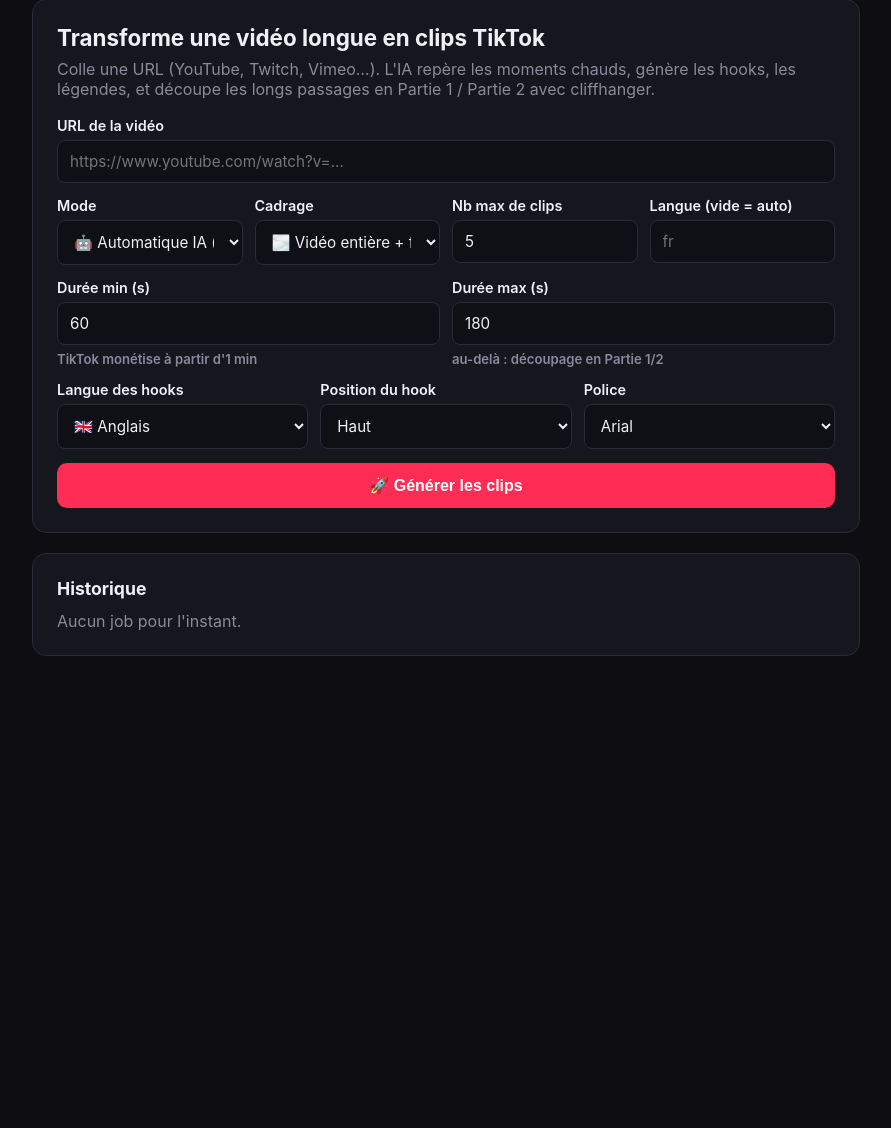
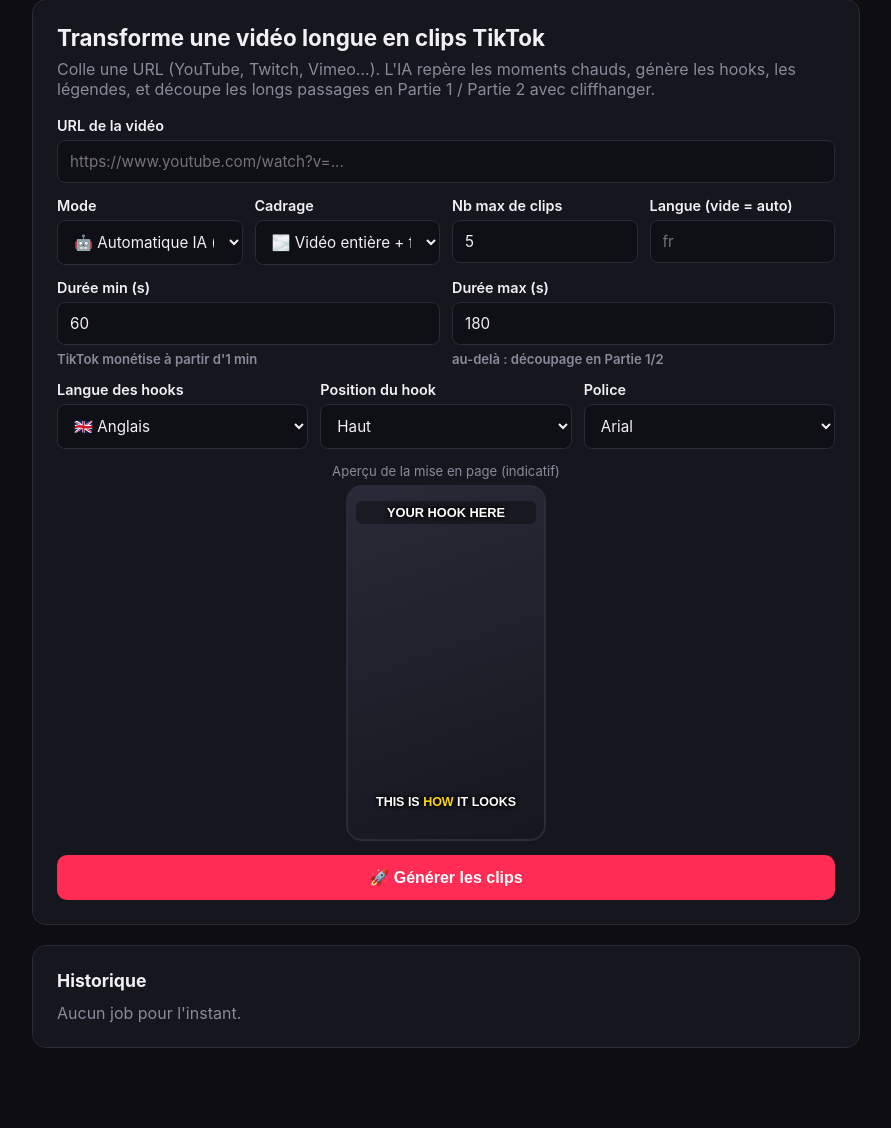
Before and after one commit to Kazza2115/TIKTOKMONEYPRINTER, a Flask app: page / in a window 1280 px wide. Shown: the part 438-1566 px from the top of the page, without its empty margins (194-1085 px from the left). Before the commit the page ends 1094 px from the top, so only its background shows below. Run offline with Flask 3, Linux system fonts and the light colour scheme.

Commit message:
Bouton rafraîchir la recherche + aperçu de mise en page 9:16
- Recherche : bouton « 🔄 Rafraîchir » qui relance la recherche et
  affiche de nouvelles vidéos (grâce à l'échantillonnage aléatoire)
- Aperçu live : cadre 9:16 dans le formulaire montrant la position du
  hook et des sous-titres, réagit en direct au choix de police, position
  et langue — pour visualiser la structure avant de générer

Co-Authored-By: Claude Fable 5 <noreply@anthropic.com>
Claude-Session: https://claude.ai/code/session_01QGqoBo1Wkts7Hjoa4KXw3z

```diff
--- a/app/static/app.js
+++ b/app/static/app.js
@@ -1,11 +1,10 @@
 // --- Recherche de vidéos virales ---
 const searchBtn = document.getElementById("search-btn");
 if (searchBtn) {
-  searchBtn.addEventListener("click", async () => {
+  async function runSearch(isRefresh) {
     const msg = document.getElementById("search-msg");
     const box = document.getElementById("search-results");
     msg.classList.add("hidden");
-    box.innerHTML = "";
     const query = document.getElementById("search-query").value.trim();
     if (!query) {
       msg.textContent = "Entre un thème de recherche.";
@@ -14,6 +13,7 @@ if (searchBtn) {
     }
     searchBtn.disabled = true;
     searchBtn.textContent = "⏳ Recherche...";
+    if (!isRefresh) box.innerHTML = "";
     try {
       const res = await fetch("/api/search", {
         method: "POST",
@@ -37,7 +37,9 @@ if (searchBtn) {
       searchBtn.disabled = false;
       searchBtn.textContent = "🔎 Rechercher";
     }
-  });
+  }
+  searchBtn.addEventListener("click", () => runSearch(false));
+  window.__refreshSearch = () => runSearch(true);
 }
 
 function fmtViews(n) {
@@ -56,7 +58,13 @@ function esc(s) {
 }
 
 function renderSearchResults(results, box) {
-  box.innerHTML = '<div class="search-grid"></div>';
+  box.innerHTML =
+    '<div class="search-head"><span class="muted small">' +
+    results.length +
+    ' vidéos</span><button type="button" class="secondary" id="refresh-btn">🔄 Rafraîchir</button></div>' +
+    '<div class="search-grid"></div>';
+  const rb = box.querySelector("#refresh-btn");
+  if (rb) rb.addEventListener("click", () => window.__refreshSearch && window.__refreshSearch());
   const grid = box.querySelector(".search-grid");
   results.forEach((v, i) => {
     const card = document.createElement("div");
@@ -77,6 +85,25 @@ function renderSearchResults(results, box) {
     });
     grid.appendChild(card);
   });
+}
+
+// --- Aperçu de la mise en page (hook / sous-titres) ---
+const preview = document.getElementById("preview");
+if (preview) {
+  const pvHook = document.getElementById("pv-hook");
+  function updatePreview() {
+    const font = document.querySelector('[name="font"]').value;
+    const pos = document.querySelector('[name="hook_position"]').value;
+    const lang = document.querySelector('[name="hook_lang"]').value;
+    preview.style.fontFamily = font + ", sans-serif";
+    pvHook.textContent = lang === "fr" ? "TON HOOK ICI" : "YOUR HOOK HERE";
+    pvHook.className = "pv-hook pv-" + pos;
+  }
+  ["font", "hook_position", "hook_lang"].forEach((n) => {
+    const el = document.querySelector('[name="' + n + '"]');
+    if (el) el.addEventListener("change", updatePreview);
+  });
+  updatePreview();
 }
 
 // --- Formulaire de création de job (page d'accueil) ---
--- a/app/static/style.css
+++ b/app/static/style.css
@@ -181,3 +181,42 @@ code { background: #0f0f16; padding: 2px 5px; border-radius: 4px; }
 .viral-badge { align-self: flex-start; background: var(--accent2); color: #000; font-weight: 800; font-size: 0.75rem; padding: 3px 9px; border-radius: 999px; }
 .use-btn { background: var(--border); font-size: 0.85rem; padding: 9px; }
 .use-btn:hover { background: var(--accent); }
+.search-head { display: flex; align-items: center; justify-content: space-between; margin-top: 14px; }
+.search-head .secondary { width: auto; padding: 8px 14px; }
+
+/* aperçu de mise en page 9:16 */
+.preview-wrap { display: flex; flex-direction: column; align-items: center; gap: 6px; }
+.preview-phone {
+  position: relative;
+  width: 200px;
+  aspect-ratio: 9/16;
+  background: linear-gradient(160deg, #2a2a38, #16161f);
+  border: 2px solid var(--border);
+  border-radius: 16px;
+  overflow: hidden;
+}
+.pv-hook {
+  position: absolute;
+  left: 8px; right: 8px;
+  text-align: center;
+  color: #fff;
+  font-weight: 800;
+  font-size: 0.8rem;
+  text-shadow: 0 0 4px #000, 0 0 4px #000;
+  background: rgba(0,0,0,0.35);
+  padding: 4px;
+  border-radius: 6px;
+}
+.pv-top { top: 14px; }
+.pv-middle { top: 50%; transform: translateY(-50%); }
+.pv-bottom { bottom: 90px; }
+.pv-sub {
+  position: absolute;
+  bottom: 30px; left: 8px; right: 8px;
+  text-align: center;
+  color: #fff;
+  font-weight: 800;
+  font-size: 0.78rem;
+  text-shadow: 0 0 4px #000, 0 0 4px #000;
+}
+.pv-hl { color: var(--accent2); }
--- a/app/templates/index.html
+++ b/app/templates/index.html
@@ -99,6 +99,14 @@
       <textarea name="manual_clips" rows="4" placeholder="0:42-1:12 | IL A TOUT PERDU EN 30 SECONDES | La suite en partie 2 👀 #storytime"></textarea>
     </label>
 
+    <div class="preview-wrap">
+      <span class="muted small">Aperçu de la mise en page (indicatif)</span>
+      <div class="preview-phone" id="preview">
+        <div class="pv-hook" id="pv-hook">YOUR HOOK HERE</div>
+        <div class="pv-sub"><span>THIS IS</span> <span class="pv-hl">HOW</span> <span>IT LOOKS</span></div>
+      </div>
+    </div>
+
     <button type="submit" id="submit-btn">🚀 Générer les clips</button>
     <p id="form-error" class="error hidden"></p>
   </form>
```
